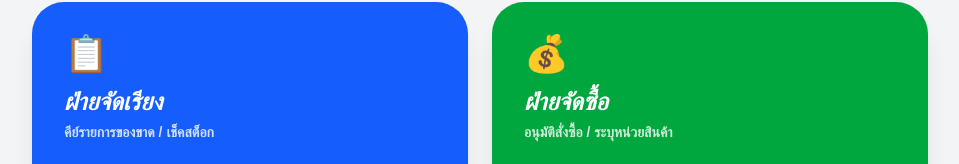
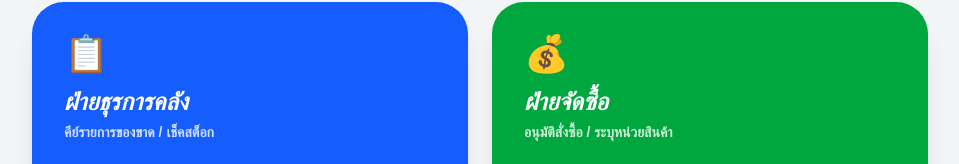
Before and after one commit to nattapat060744-cpu/Supply_Bridge_Project, a Next.js app: page / in a window 1280 px wide. Shown: the part 185-349 px from the top of the page, without its empty margins (160-1119 px from the left). Built offline with nearby package versions, Linux system fonts and the light colour scheme.

Commit message:
first commit

```diff
--- a/package.json
+++ b/package.json
@@ -14,7 +14,7 @@
     "google-auth-library": "^10.6.1",
     "google-spreadsheet": "^5.2.0",
     "googleapis": "^171.4.0",
-    "next": "16.1.6",
+    "next": "^16.2.9",
     "react": "19.2.3",
     "react-dom": "19.2.3",
     "xlsx": "^0.18.5"
--- a/src/app/page.tsx
+++ b/src/app/page.tsx
@@ -22,7 +22,7 @@ export default function Home() {
   const [loading, setLoading] = useState(false);
 
   const menus: MenuItem[] = [
-    { title: 'ฝ่ายจัดเรียง', desc: 'คีย์รายการของขาด / เช็คสต็อก', href: '/sorting', color: 'bg-blue-600', icon: '📋', deptKey: 'SORTING' },
+    { title: 'ฝ่ายธุรการคลัง', desc: 'คีย์รายการของขาด / เช็คสต็อก', href: '/sorting', color: 'bg-blue-600', icon: '📋', deptKey: 'SORTING' },
     { title: 'ฝ่ายจัดซื้อ', desc: 'อนุมัติสั่งซื้อ / ระบุหน่วยสินค้า', href: '/purchase', color: 'bg-green-600', icon: '💰', deptKey: 'PURCHASE' },
     { title: 'ฝ่ายสต็อก', desc: 'ตรวจรับสินค้าเข้าคลังจริง', href: '/stock', color: 'bg-amber-500', icon: '📦', deptKey: 'STOCK' },
   ];
--- a/src/app/sorting/page.tsx
+++ b/src/app/sorting/page.tsx
@@ -92,7 +92,7 @@ const parseThaiDate = (rawDate: string | number | Date) => {
       A2: 'รหัสสินค้า/บาร์โค้ด', B2: 'ชื่อสินค้า', C2: 'บริษัทซัพพลายเออร์',
       D2: 'สถานะ', E2: 'สินค้าในล็อก', F2: 'สต็อก',
       G2: 'จำนวนที่สั่งซื้อ', G3: 'ว/ดป สั่งซื้อ', H3: 'จำนวน', I3: 'ลัง/มัด',
-      J3: 'จำนวน', K3: 'ชิ้น/โหล', L2: 'หมายเหตุ จัดซื้อ', M2: 'หมายเหตุ จัดเรียง'
+      J3: 'จำนวน', K3: 'ชิ้น/โหล', L2: 'หมายเหตุ จัดซื้อ', M2: 'หมายเหตุ ฝ่ายธุรการคลัง'
     };
     Object.entries(h).forEach(([cell, val]) => worksheet.getCell(cell).value = val);
 
@@ -677,7 +677,7 @@ const fetchStatus = async () => {
                 Sorting & Distribution Control
               </span>
               <h1 className="text-5xl md:text-7xl font-black tracking-tighter uppercase italic leading-none">
-                จัดการ <span className="text-blue-600 not-italic">จัดเรียงสินค้า</span>
+                จัดการ <span className="text-blue-600 not-italic">ฝ่ายธุรการคลัง</span>
               </h1>
               <p className="text-slate-400 text-[11px] font-bold uppercase tracking-widest mt-6 flex items-center gap-2">
                 <span className="w-2.5 h-2.5 rounded-full bg-blue-500 animate-pulse"></span>
```
Also changed, not shown: 1 other file (tests, documents, lock files or other folders).
